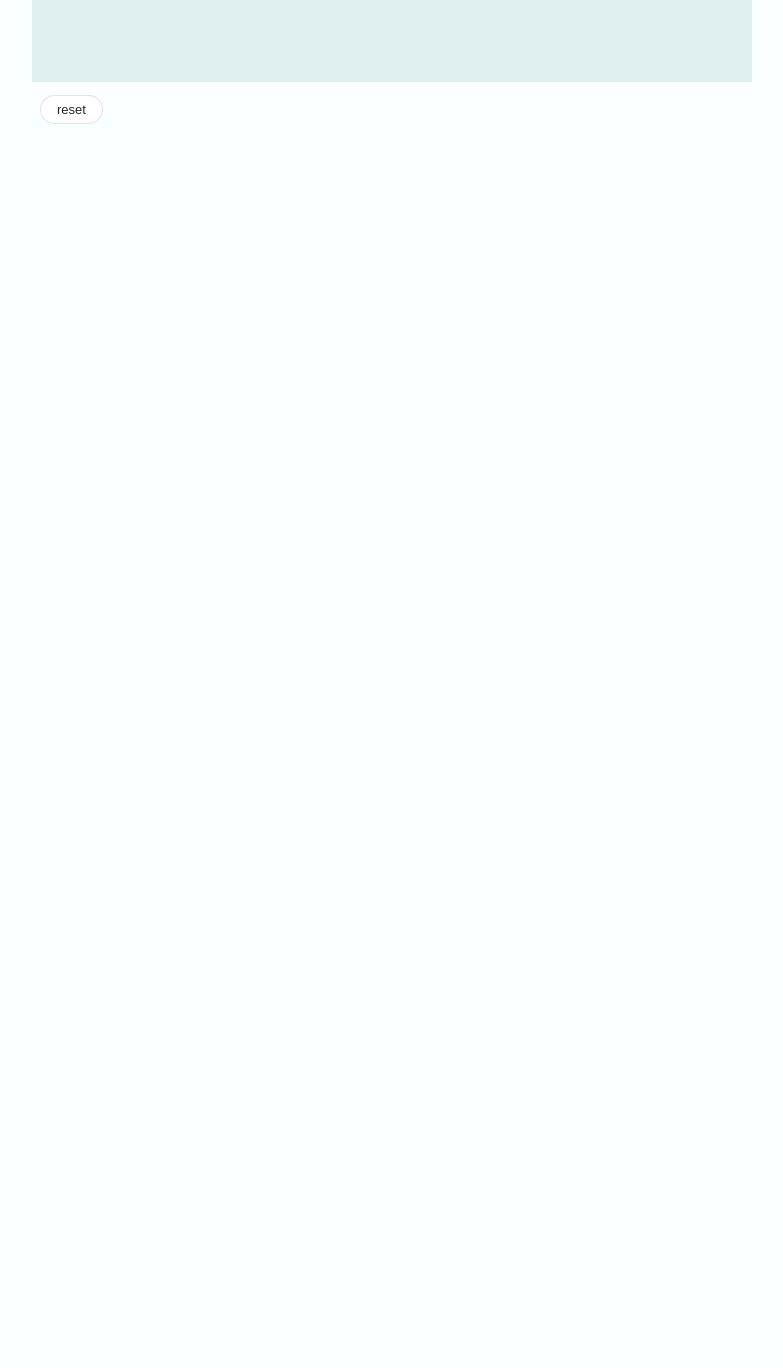
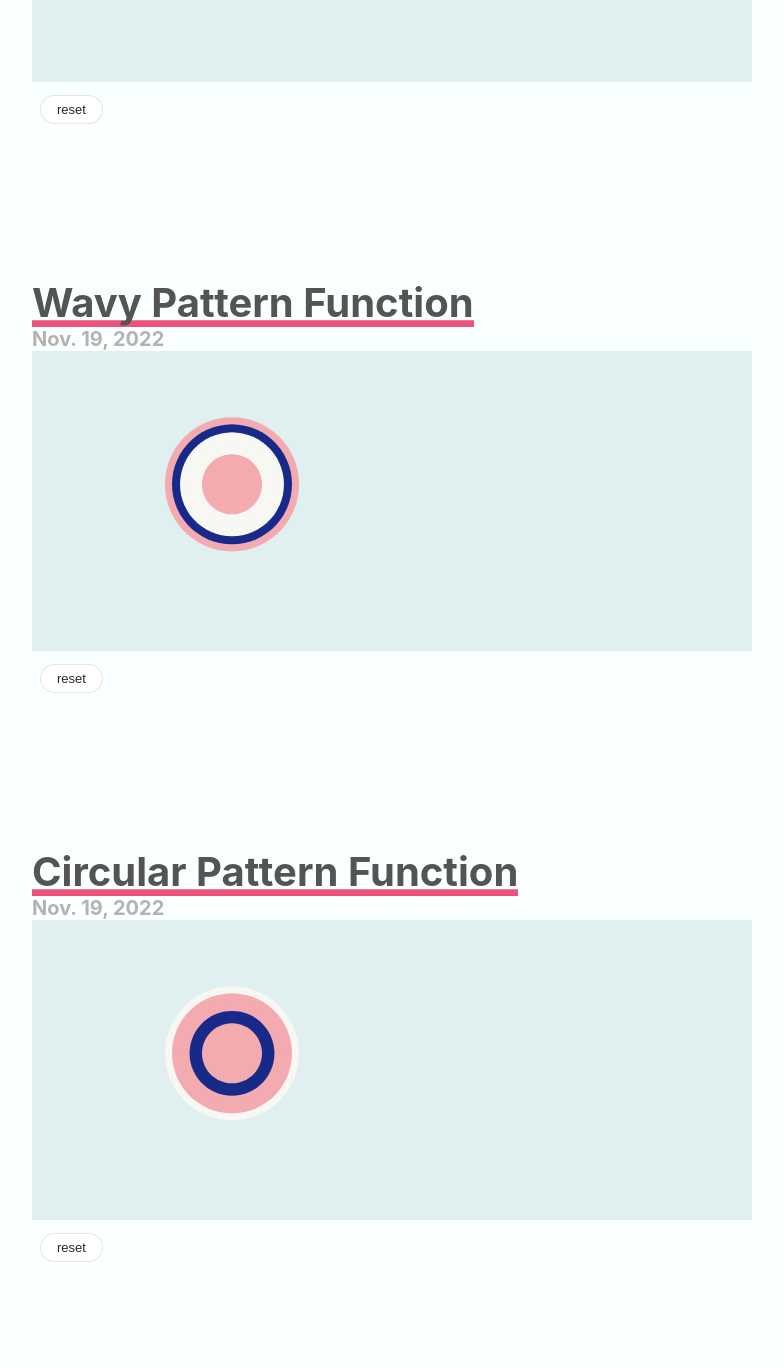
Before and after one commit to DenizBicer/EbruTs, a website built with Vite: page index.html in a window 1280 px wide. Shown: the part 2375-3743 px from the top of the page, without its empty margins (248-1031 px from the left). Before the commit the page ends 2605 px from the top, so only its background shows below. Built offline with nearby package versions, Linux system fonts and the light colour scheme; what dat.gui would draw is missing.

Commit message:
wip wavy and circular functions

```diff
--- a/index.html
+++ b/index.html
@@ -61,6 +61,22 @@
         </div>
 
     </article>
+
+    <article id="wavy-pattern">
+        <h1><a href="#wavy-pattern">Wavy Pattern Function</a></h1>
+        <time datetime="19-11-2022">Nov. 19, 2022</time>
+        <div id="sketch-05" class="size-2 sketch">
+            <!-- p5 instance will be created here -->
+        </div>
+    </article>
+
+    <article id="circular-pattern">
+        <h1><a href="#circular-pattern">Circular Pattern Function</a></h1>
+        <time datetime="19-11-2022">Nov. 19, 2022</time>
+        <div id="sketch-06" class="size-2 sketch">
+            <!-- p5 instance will be created here -->
+        </div>
+    </article>
     <script type="module" src="/index.ts"></script>
 
 </body>
--- a/index.ts
+++ b/index.ts
@@ -10,6 +10,8 @@ import { animatedDropSketch } from "./src/sketches/inkdrop/animatedDropSketch"
 import { explanatoryDropSketch } from "./src/sketches/inkdrop/explanatoryDropSketch"
 import { inkDropSketch } from "./src/sketches/inkdrop/inkDropSketch"
 import { tineLineSketch } from './src/sketches/tineline/tineLineSketch'
+import { wavyPatternSketch } from './src/sketches/wavypattern/wavyPatternSketch'
+import { circularTineLineSketch } from './src/sketches/circularTineLine/circularTineLineSketch'
 import { sketchManager, SketchMap } from './src/shared/manageSketches'
 
 const sketches: SketchMap[] = [
@@ -29,6 +31,14 @@ const sketches: SketchMap[] = [
     {
         id: 'sketch-04',
         sketch: tineLineSketch
+    },
+    {
+        id: 'sketch-05',
+        sketch: wavyPatternSketch
+    },
+    {
+        id: 'sketch-06',
+        sketch: circularTineLineSketch
     }
 ]
 
--- a/src/Drop/inkDrop.ts
+++ b/src/Drop/inkDrop.ts
@@ -1,6 +1,6 @@
 import p5 from "p5"
 import { angleToDir, easeInOutSine } from "../shared/helper"
-import { inkPoint, tineLineArgs } from "./inkPoint"
+import { inkPoint, tineLineArgs, wavyPatternArgs } from "./inkPoint"
 
 type circleDrop = {
     radius: number
@@ -49,7 +49,6 @@ export class InkDrop {
 
             this.inkPoints.push(new inkPoint(center, position, initAnimate))
         }
-
     }
 
 
@@ -60,6 +59,11 @@ export class InkDrop {
 
     tineLinePoints(args: tineLineArgs) {
         this.inkPoints.forEach(p => p.tineline(args))
+        this.transitionStartTime = Date.now()
+    }
+
+    wavyPatternPoints(args: wavyPatternArgs) {
+        this.inkPoints.forEach(p => p.wavyPattern(args))
         this.transitionStartTime = Date.now()
     }
 
--- a/src/Drop/inkPoint.ts
+++ b/src/Drop/inkPoint.ts
@@ -1,7 +1,7 @@
 import p5 from "p5"
 import { distToSegment } from "../shared/helper"
 
-function inkDropFunction(point: p5.Vector, dropPoint: p5.Vector, radius: number) {
+function inkDrop(point: p5.Vector, dropPoint: p5.Vector, radius: number) {
     const distanceToDrop = p5.Vector.dist(point, dropPoint)
     const forceAmount = Math.sqrt(1 + (radius * radius) / (distanceToDrop * distanceToDrop)) // not sure about the variable name
     const direction = p5.Vector.sub(point, dropPoint)
@@ -10,7 +10,7 @@ function inkDropFunction(point: p5.Vector, dropPoint: p5.Vector, radius: number)
     return nextP
 }
 
-function tineLineFunction(point: p5.Vector, args: tineLineArgs) {
+function tineLine(point: p5.Vector, args: tineLineArgs) {
     const { lineStart, lineEnd, maximumShift, sharpness } = args
     const distance = distToSegment(point, lineStart, lineEnd)
     const lineUnitVector = p5.Vector.sub(lineEnd, lineStart).normalize()
@@ -19,11 +19,35 @@ function tineLineFunction(point: p5.Vector, args: tineLineArgs) {
     return nextP
 }
 
+
+function wavyPattern(point: p5.Vector, args: wavyPatternArgs) {
+    const { p, amplitude, wavelength, phase, angle } = args
+    const sinT = Math.sin(angle);
+    const cosT = Math.cos(angle);
+
+    const v1 = p.createVector(sinT, cosT)
+    const v2 = p.createVector(cosT, sinT)
+
+    const v = p5.Vector.dot(point, v1)
+    const displacement = v2.mult(amplitude * Math.sin(wavelength * v + phase));
+
+    return p5.Vector.add(point, displacement)
+}
+
+
 export type tineLineArgs = {
     lineStart: p5.Vector
     lineEnd: p5.Vector
     maximumShift: number
     sharpness: number
+}
+
+export type wavyPatternArgs = {
+    p: p5
+    amplitude: number
+    wavelength: number
+    phase: number
+    angle: number
 }
 
 export class inkPoint {
@@ -40,12 +64,17 @@ export class inkPoint {
 
     spread(dropPoint: p5.Vector, radius: number): void {
         this.startPoint = this.currentPoint
-        this.targetPoint = inkDropFunction(this.targetPoint, dropPoint, radius)
+        this.targetPoint = inkDrop(this.targetPoint, dropPoint, radius)
     }
 
     tineline(args: tineLineArgs) {
         this.startPoint = this.currentPoint
-        this.targetPoint = tineLineFunction(this.targetPoint, args)
+        this.targetPoint = tineLine(this.targetPoint, args)
+    }
+
+    wavyPattern(args: wavyPatternArgs) {
+        this.startPoint = this.currentPoint
+        this.targetPoint = wavyPattern(this.targetPoint, args)
     }
 
     animate(t: number): void {
--- /dev/null
+++ b/src/sketches/circularTineLine/circularTineLineSketch.ts
@@ -0,0 +1,45 @@
+import p5 from "p5";
+import { InkDrop } from "../../drop/inkDrop";
+import { getRandomElement } from "../../shared/helper";
+import { getPallete, Palette } from "../../shared/palette";
+
+export const circularTineLineSketch = (p: p5) => {
+    const drops: InkDrop[] = []
+
+    let palette: Palette
+
+    p.setup = () => {
+        p.createCanvas(400, 400)
+        palette = getPallete(p, 1)
+        setupInitialDrops()
+
+        p.createButton('reset').mouseClicked(onReset)
+    }
+
+    function onReset() {
+        drops.splice(0, drops.length);
+        setupInitialDrops()
+    }
+
+    function setupInitialDrops() {
+        const center = p.createVector(p.width / 2, p.height / 3)
+        const radius = 30
+
+        const dropCount = 5
+
+        for (let i = 0; i < dropCount; i++) {
+            const currentColor = getRandomElement<p5.Color>(palette.colors)
+            drops.forEach(drop => drop.spreadPoints(center, radius))
+            const newDrop = new InkDrop(center, p.color(currentColor), { radius })
+            drops.push(newDrop)
+        }
+    }
+
+    p.draw = () => {
+        drops.forEach(drop => drop.update())
+
+        p.background(palette.background)
+
+        drops.forEach(drop => drop.draw(p))
+    }
+}
--- a/src/sketches/tineline/tineLineSketch.ts
+++ b/src/sketches/tineline/tineLineSketch.ts
@@ -26,8 +26,9 @@ export const tineLineSketch = (p: p5) => {
         p.createButton('reset').mouseClicked(onReset)
 
         const gui = new GUI()
-        gui.add(settings, 'maximumShift')
-        gui.add(settings, 'sharpness')
+        const folder = gui.addFolder('tineline')
+        folder.add(settings, 'maximumShift')
+        folder.add(settings, 'sharpness')
     }
 
     function onReset() {
--- /dev/null
+++ b/src/sketches/wavypattern/wavyPatternSketch.ts
@@ -0,0 +1,46 @@
+import p5 from "p5";
+import { InkDrop } from "../../drop/inkDrop";
+import { getRandomElement } from "../../shared/helper";
+import { getPallete, Palette } from "../../shared/palette";
+
+export const wavyPatternSketch = (p: p5) => {
+    const drops: InkDrop[] = []
+
+    let palette: Palette
+
+    p.setup = () => {
+        p.createCanvas(400, 400)
+        palette = getPallete(p, 1)
+
+        setupInitialDrops()
+
+        p.createButton('reset').mouseClicked(onReset)
+    }
+
+    p.draw = () => {
+        drops.forEach(d => d.update())
+
+        p.background(palette.background)
+
+        drops.forEach(d => d.draw(p))
+    }
+
+    function onReset() {
+        drops.splice(0, drops.length);
+        setupInitialDrops()
+    }
+
+    function setupInitialDrops() {
+        const center = p.createVector(p.width / 2, p.height / 3)
+        const radius = 30
+
+        const dropCount = 5
+
+        for (let i = 0; i < dropCount; i++) {
+            const currentColor = getRandomElement<p5.Color>(palette.colors)
+            drops.forEach(drop => drop.spreadPoints(center, radius))
+            const newDrop = new InkDrop(center, p.color(currentColor), { radius })
+            drops.push(newDrop)
+        }
+    }
+}
```
